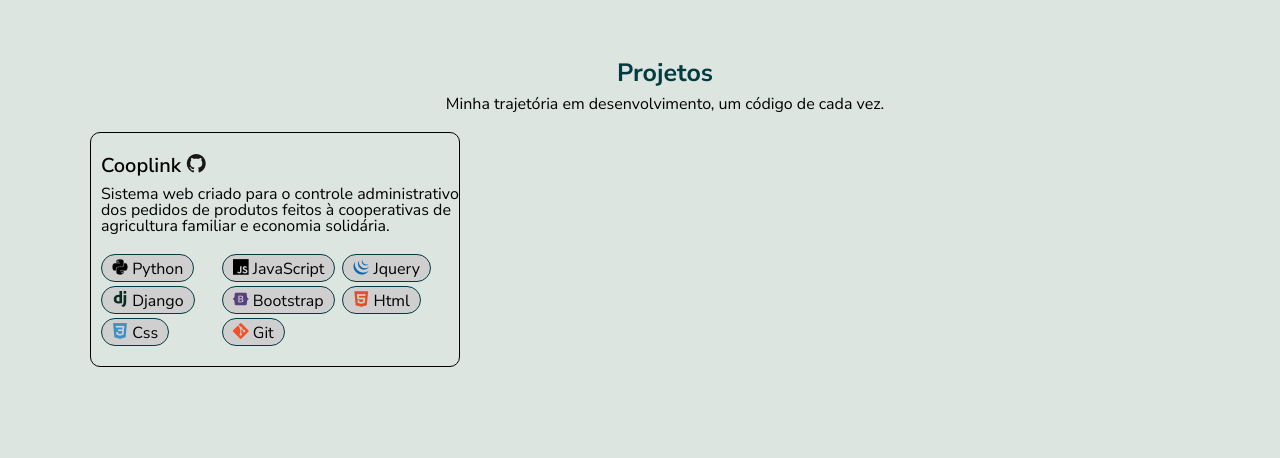
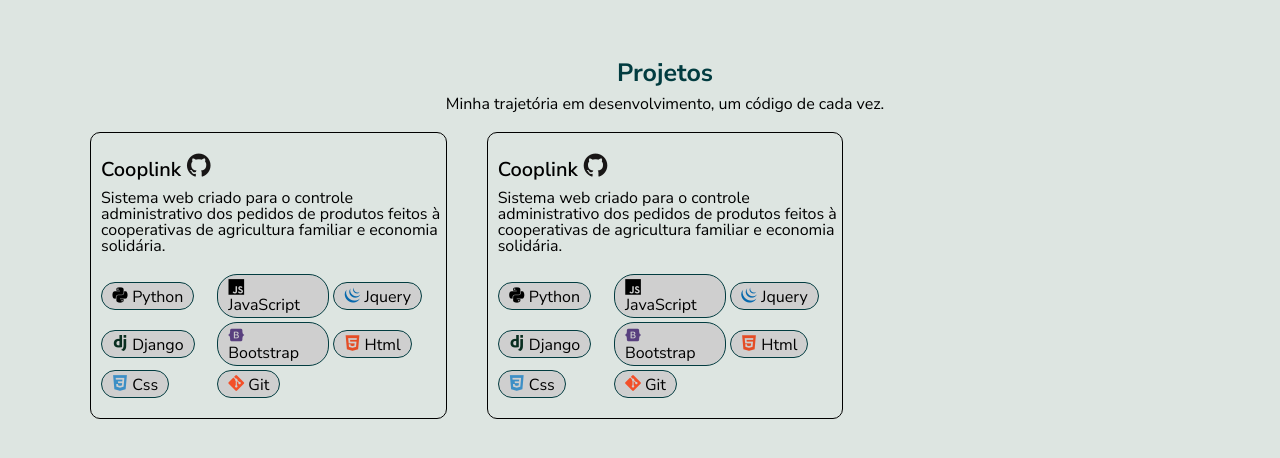
Before and after one commit to poliana-dev/meu-portfolio, a plain HTML site: page index.html in a window 1280 px wide. Shown: the part 342-800 px from the top of the page. Drawn offline with nearby package versions, Linux system fonts and the light colour scheme.

Commit message:
wip: animação card #2

```diff
--- /dev/null
+++ b/assets/css/card.css
@@ -0,0 +1,84 @@
+
+.main-content__project .project-card{
+    margin-top: 20px;
+    display: grid;
+    grid-template-columns: 1fr 1fr 1fr;
+    gap: 40px;
+    height: 200px;
+}
+
+.main-content__project .project-card .card{
+    position: relative;
+    border:1px solid black;
+    border-radius: 10px;
+    background-color: var(--color-platinium);
+}
+
+.card .card__header, .card__body{
+    margin: 20px 0px 20px 10px;
+}
+
+.card .card__header .card-title{
+    font-weight: 600;
+    font-size: 20px;
+    margin-bottom: 10px;
+}
+
+.card__header .card-title a{
+    text-decoration: none;
+}
+
+.card-title a .card-link{
+    font-size: 25px;
+}
+
+.card__body .label ul{
+    display: grid;
+    grid-template-columns: 1fr 1fr 1fr;
+    justify-content: space-around;
+    align-items: center;
+    gap: 4px;
+    cursor: default;
+}
+
+.card__body .label li{
+    display: flex;
+    gap: 6px;
+
+}
+
+.card__body .label li div{
+    border: 1px solid var(--color-midnight-green);
+    padding: 4px 10px 4px 10px;
+    border-radius: 20px;
+    background-color:#CFCFCF;
+
+}
+
+
+/* tratamento em caso o span do git não funcione */
+.card-link::before {
+    content: "📂";
+    font-size: 25px;
+    display: inline-block;
+    visibility: hidden;
+}
+
+.card-link:before {
+    visibility: visible;
+}
+
+
+/* Efeito de hover: fundo maior atrás do card */
+.card.hovered::before {
+    content: '';
+    position: absolute;
+    top: -10px;
+    left: -10px;
+    right: -10px;
+    bottom: -10px;
+    background-color: var(--color-rosy-brown);
+    border-radius: 15px;
+    z-index: -1; /* Coloca o fundo atrás do card */
+    transition: all 0.3s ease-in-out; /* Suaviza a transição */
+}
--- a/style/main.css
+++ b/assets/css/main.css
@@ -63,54 +63,3 @@
 section .subtitle{
     margin-top: 10px;
 }
-
-.main-content__project .project-card{
-    margin-top: 20px;
-    display: grid;
-    grid-template-columns: 1fr 1fr 1fr;
-    gap: 20px;
-    height: 200px;
-}
-
-.main-content__project .project-card .card{
-    border:1px solid black;
-    border-radius: 10px;
-}
-
-.card .card__header, .card__body{
-    margin: 20px 0px 20px 10px;
-}
-
-.card .card__header .card-title{
-    font-weight: 600;
-    font-size: 20px;
-    margin-bottom: 10px;
-}
-
-.card__header .card-title a, a:before{
-    text-decoration: none;
-}
-
-
-.card__body .label ul{
-    display: grid;
-    grid-template-columns: 1fr 1fr 1fr;
-    justify-content: space-around;
-    align-items: center;
-    gap: 4px;
-    cursor: default;
-}
-
-.card__body .label li{
-    display: flex;
-    gap: 6px;
-
-}
-
-.card__body .label li div{
-    border: 1px solid var(--color-midnight-green);
-    padding: 4px 10px 4px 10px;
-    border-radius: 20px;
-    background-color:#CFCFCF;
-
-}
--- /dev/null
+++ b/assets/js/script.js
@@ -0,0 +1,12 @@
+const cards = document.querySelectorAll('.card');
+
+// para cada card
+cards.forEach(card => {
+    card.addEventListener('mouseenter', () => {
+        card.classList.add('hovered');
+    });
+
+    card.addEventListener('mouseleave', () => {
+        card.classList.remove('hovered');
+    });
+});
--- a/index.html
+++ b/index.html
@@ -5,10 +5,11 @@
     <meta name="viewport" content="width=device-width, initial-scale=1.0">
     <title>Portfólio</title>
 
-    <link rel="stylesheet" href="style/reset.css">
-    <link rel="stylesheet" href="style/root.css">
-    <link rel="stylesheet" href="style/navbar.css">
-    <link rel="stylesheet" href="style/main.css">
+    <link rel="stylesheet" href="assets/css/reset.css">
+    <link rel="stylesheet" href="assets/css/root.css">
+    <link rel="stylesheet" href="assets/css/navbar.css">
+    <link rel="stylesheet" href="assets/css/main.css">
+    <link rel="stylesheet" href="assets/css/card.css">
     <link rel="stylesheet" href="https://cdnjs.cloudflare.com/ajax/libs/font-awesome/6.7.2/css/all.min.css">
     <link rel="stylesheet" type='text/css' href="https://cdn.jsdelivr.net/gh/devicons/devicon@latest/devicon.min.css" />
 
@@ -89,8 +90,8 @@
                                         Cooplink
                                         <a href="https://github.com/IFRN-SPP/cooplink" >
                                             <span class="devicon-github-original colored card-link"></span>
+
                                         </a>
-
                                     </h1>
 
                                     <p class="card-description">
@@ -159,6 +160,84 @@
                                         </div>
                                     </div>
 
+                                </div>
+                            </div>
+
+                            <div class="card">
+                                <div class="card__header">
+                                    <h1 class="card-title">
+                                        Cooplink
+                                        <a href="https://github.com/IFRN-SPP/cooplink" >
+                                            <span class="devicon-github-original colored card-link"></span>
+
+                                        </a>
+                                    </h1>
+
+                                    <p class="card-description">
+                                        Sistema web criado para o controle administrativo dos pedidos de produtos feitos à cooperativas de
+                                        agricultura familiar e economia solidária.
+                                    </p>
+                                </div>
+
+                                <div class="card__body">
+                                    <div class="feature">
+
+                                    </div>
+
+                                    <div class="label">
+                                        <div>
+                                            <ul>
+                                                <li>
+                                                    <div>
+                                                        <span class="devicon-python-plain "></span>
+                                                        <span class="label-name">Python</span>
+                                                    </div>
+                                                </li>
+                                                <li>
+                                                    <div>
+                                                        <span class="devicon-javascript-plain "></span>
+                                                        <span class="label-name">JavaScript</span>
+                                                    </div>
+                                                </li>
+                                                <li>
+                                                    <div>
+                                                        <span class="devicon-jquery-plain colored"></span>
+                                                        <span class="label-name">Jquery</span>
+                                                    </div>
+                                                </li>
+                                                <li>
+                                                    <div>
+                                                        <span class="devicon-django-plain colored"></span>
+                                                        <span class="label-name">Django</span>
+                                                    </div>
+                                                </li>
+                                                <li>
+                                                    <div>
+                                                        <span class="devicon-bootstrap-plain colored"></span>
+                                                        <span class="label-name">Bootstrap</span>
+                                                    </div>
+                                                </li>
+                                                <li>
+                                                    <div>
+                                                        <span class="devicon-html5-plain colored"></span>
+                                                        <span class="label-name">Html</span>
+                                                    </div>
+                                                </li>
+                                                <li>
+                                                    <div>
+                                                        <span class="devicon-css3-plain colored"></span>
+                                                        <span class="label-name">Css</span>
+                                                    </div>
+                                                </li>
+                                                <li>
+                                                    <div>
+                                                        <span class="devicon-git-plain colored"></span>
+                                                        <span class="label-name">Git</span>
+                                                    </div>
+                                                </li>
+                                            </ul>
+                                        </div>
+                                    </div>
 
                                 </div>
                             </div>
@@ -170,6 +249,8 @@
         </div>
     </main>
 
+    <script src="assets/js/script.js"></script>
+
 
 </body>
 </html>
```
Also changed, not shown: assets/css/navbar.css (renamed from style/navbar.css), assets/css/reset.css (renamed from style/reset.css), assets/css/root.css (renamed from style/root.css).
